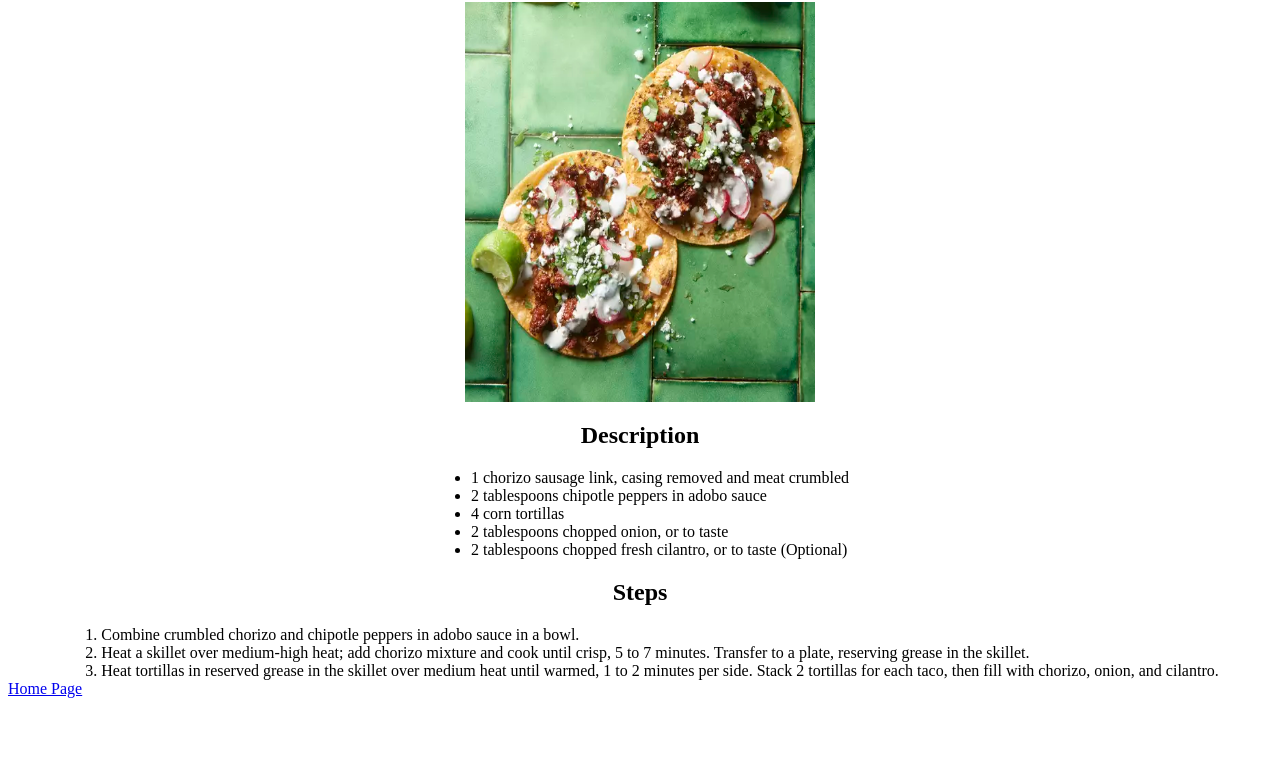
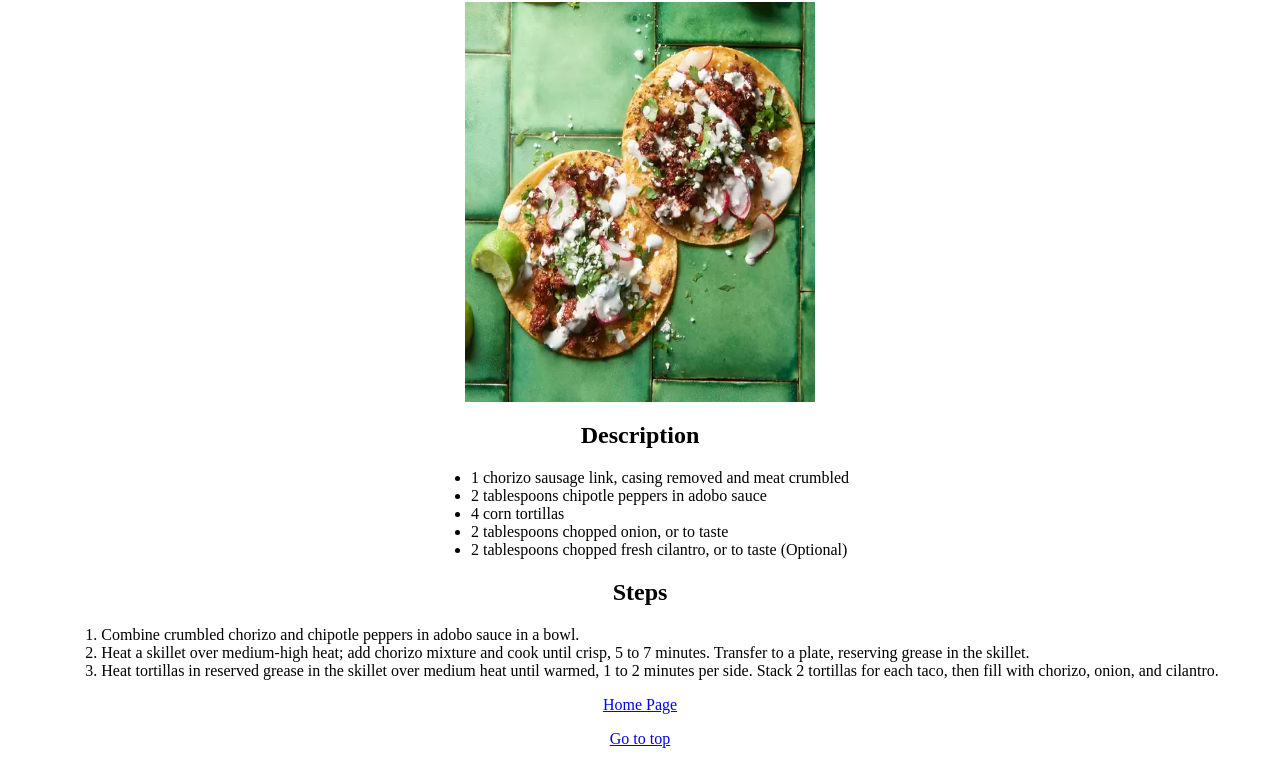
Before and after one commit to Oskart378/odin-recipes, a plain HTML site: page recipes/chorizo-tacos.html in a window 1280 px wide. Shown: the part 78-842 px from the top of the page. Before the commit the page ends 800 px from the top, so only its background shows below. Drawn offline with Linux system fonts and the light colour scheme.

Commit message:
Add link to top of page to each recipe page

```diff
--- a/recipes/chorizo-tacos.html
+++ b/recipes/chorizo-tacos.html
@@ -40,6 +40,8 @@
                   taco, then fill with chorizo, onion, and cilantro.</li>
         </ol>
 
-        <a href="../index.html">Home Page</a>
+        <p><a href="../index.html">Home Page</a></p>
+        <p><a href="#">Go to top</a></p>
+
     </body>
 </html>
```
Also changed, not shown: recipes/Brussels-Spaghetti.html (+2 -1 lines), recipes/salsa-chicken.html (+2 -1 lines).
